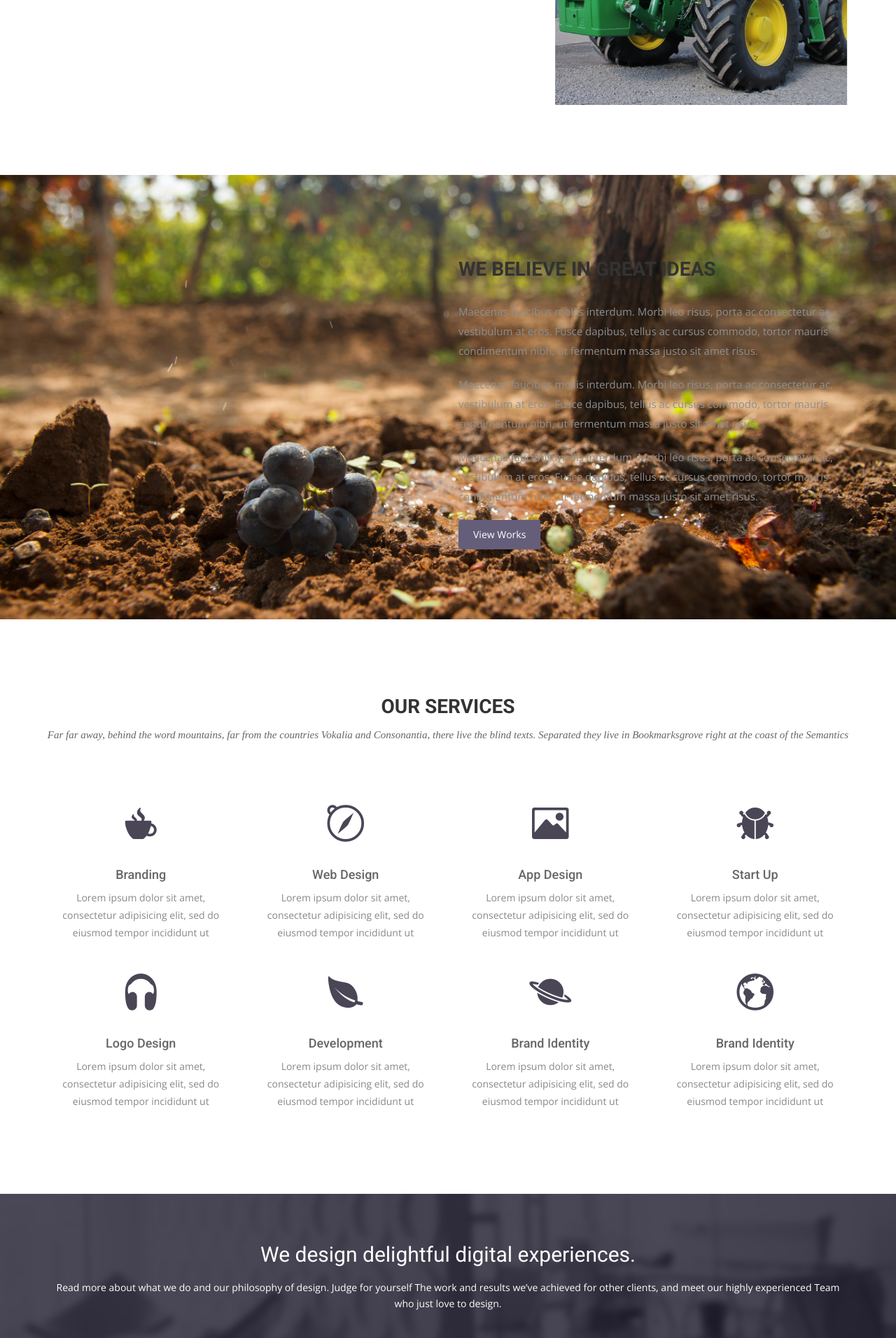
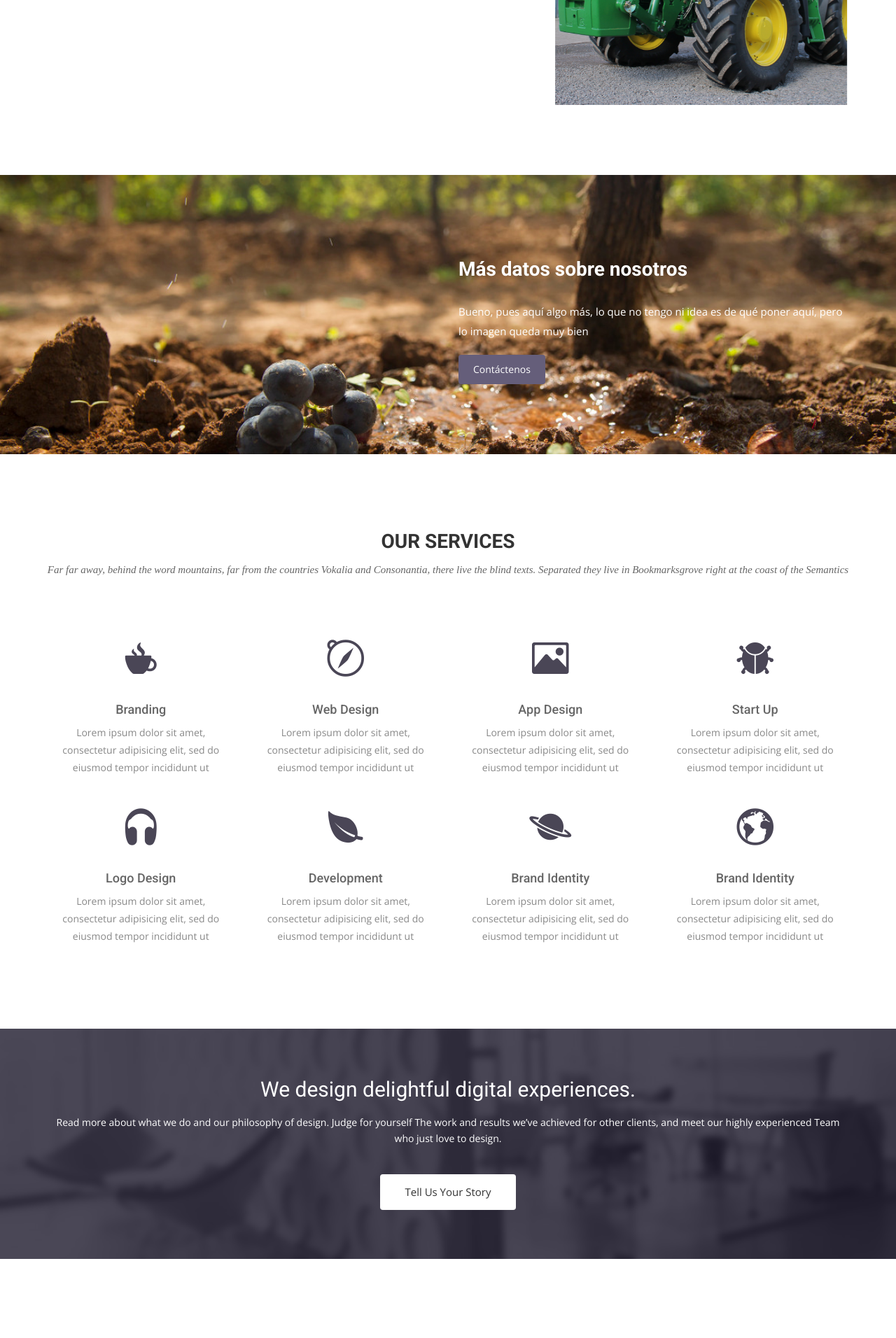
Before and after one commit to rchavarria/web-server-jose, a Jekyll site: the page built from theme/index.html, in a window 1280 px wide. Shown: the part 1174-3086 px from the top of the page at 70% size. Built offline with Jekyll 4.4.1, drawn with Linux system fonts in a browser that asks for light colours; nearby versions of some CDN libraries; some web fonts are replaced.

Commit message:
Edit feature section
Change text, background image and fix link to background image

```diff
--- a/theme/css/airspace.css
+++ b/theme/css/airspace.css
@@ -231,7 +231,8 @@ font header .navbar-default .navbar-nav li a:hover {
 	Feature Start
 --*/
 #feature {
-  background: url("../img/featue-bg.jpg");
+  color: #fff;
+  background: url("../img/feature-bg.jpg");
   background-position: 50% 94px;
   width: 100%;
   display: block;
@@ -258,7 +259,6 @@ font header .navbar-default .navbar-nav li a:hover {
   margin-bottom: 30px;
 }
 #feature p {
-  color: #8d8f92;
   margin-bottom: 20px;
 }
 #feature .btn-view-works {
--- a/theme/index.html
+++ b/theme/index.html
@@ -49,11 +49,11 @@ Y aquí una descripción más larga de cómo hacemos las cosas y de cómo nos gu
 <div class="container">
   <div class="row">
     <div class="col-md-6 col-md-offset-6">
-      <h2>WE BELIEVE IN GREAT IDEAS</h2>
-      <p>Maecenas faucibus mollis interdum. Morbi leo risus, porta ac consectetur ac, vestibulum at eros. Fusce dapibus, tellus ac cursus commodo, tortor mauris condimentum nibh, ut fermentum massa justo sit amet risus.</p>
-      <p>Maecenas faucibus mollis interdum. Morbi leo risus, porta ac consectetur ac, vestibulum at eros. Fusce dapibus, tellus ac cursus commodo, tortor mauris condimentum nibh, ut fermentum massa justo sit amet risus.</p>
-      <p>Maecenas faucibus mollis interdum. Morbi leo risus, porta ac consectetur ac, vestibulum at eros. Fusce dapibus, tellus ac cursus commodo, tortor mauris condimentum nibh, ut fermentum massa justo sit amet risus.</p>
-      <a href="#" class="btn btn-view-works">View Works</a>
+      <h2>Más datos sobre nosotros</h2>
+      <p>
+Bueno, pues aquí algo más, lo que no tengo ni idea es de qué poner aquí, pero lo imagen queda muy bien
+      </p>
+      <a href="{{ site.baseurl }}/contact" class="btn btn-view-works">Contáctenos</a>
     </div>
   </div>
 </div>
```
Also changed, not shown: theme/img/feature-bg.jpg (renamed from theme/img/featue-bg.jpg), 4 other files.
